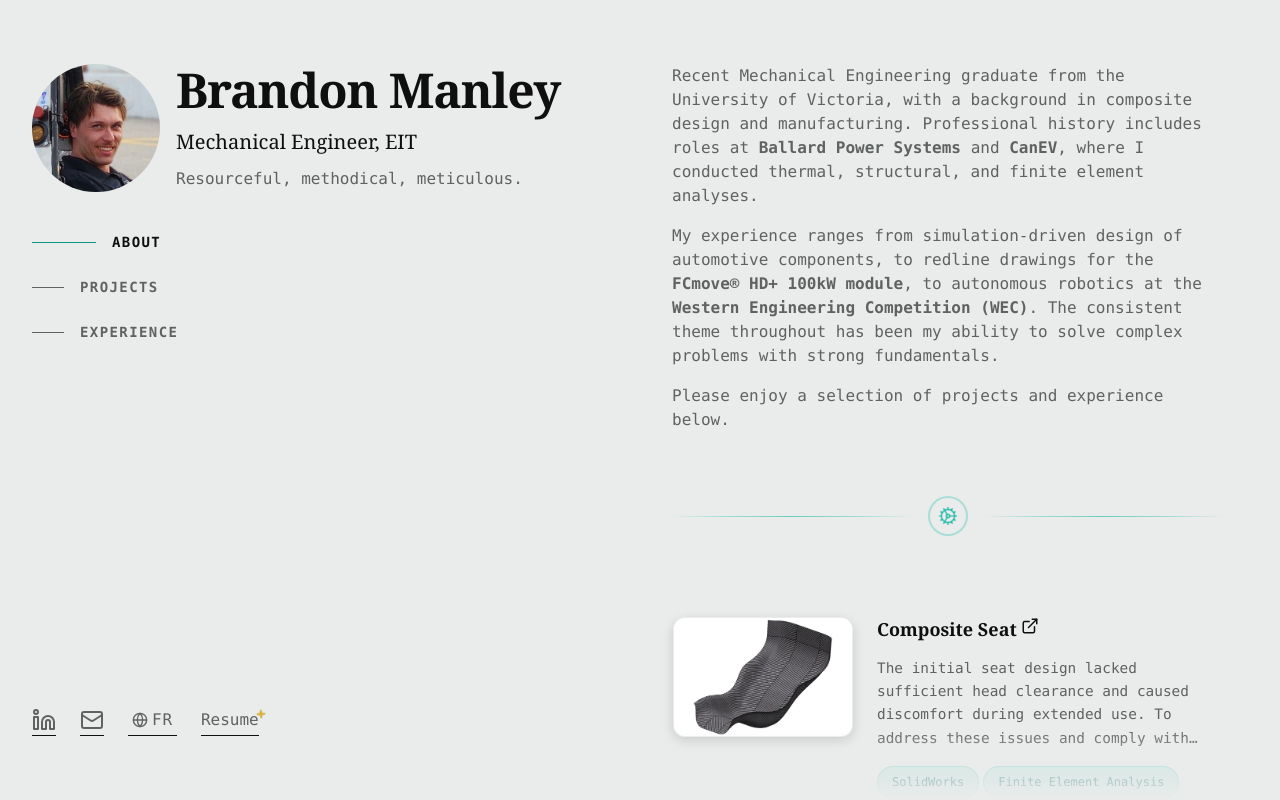
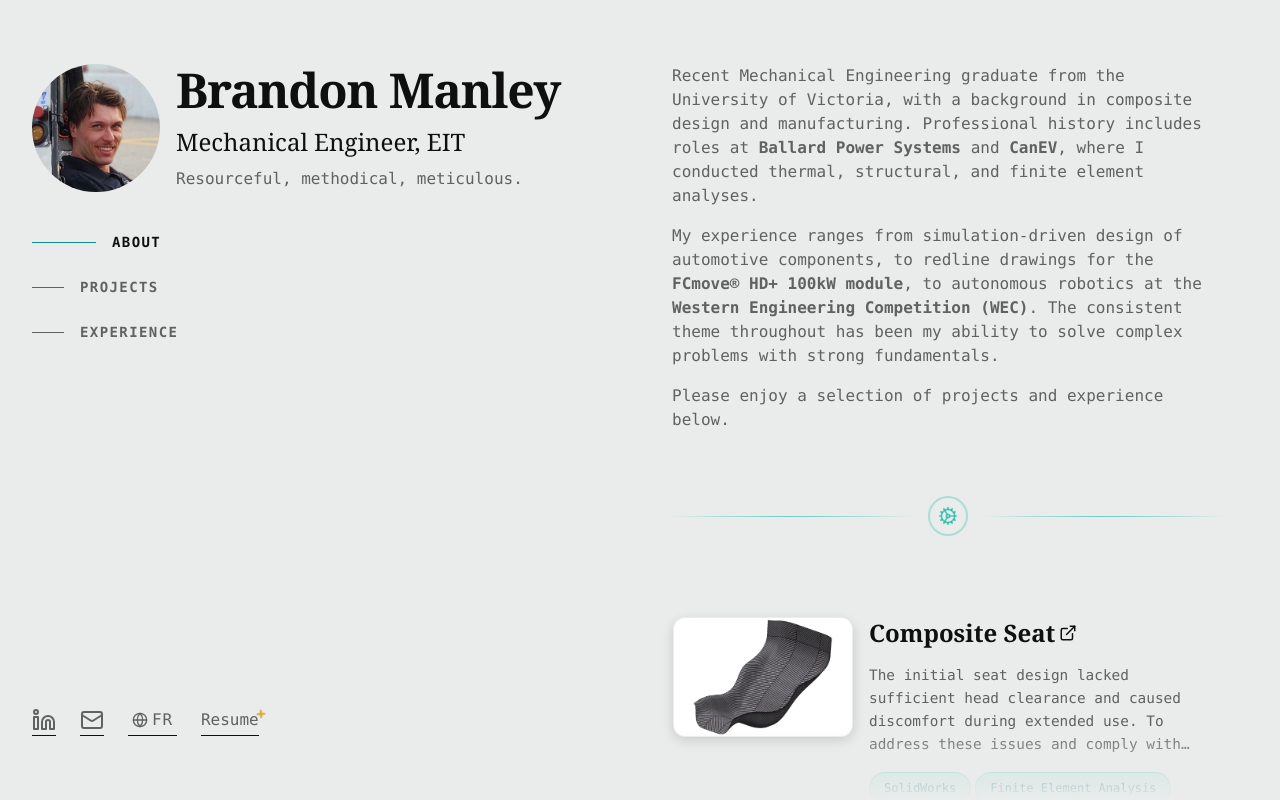
Before and after one commit to bmanley95/mech-eng-portfolio, a React (Vite) app: page / in a window 1280 px wide. Built offline with nearby package versions, Linux system fonts and the light colour scheme; no server answers; a web font is replaced by a local one.

Commit message:
fix: visual hierarchy and adjust spacing
Signed-off-by: Bryce McMath (GitKraken) <bryce.j.mcmath@gmail.com>

```diff
--- a/src/data/localizedContent.ts
+++ b/src/data/localizedContent.ts
@@ -96,7 +96,7 @@ export const localizedContent: Record<'en', LocalizedContent> &
         location: 'Victoria, BC',
         duration: 'Aug 2024 - Present',
         description:
-          'Redesigned and manufactured components for the UVic Formula Hybrid car, helping the team pass all inspections for 2025 competition, first time since 2019.',
+          'Redesigned and manufactured components for the UVic Formula Hybrid car, helping the team pass all inspections for 2025 competition, the first time since 2019.',
         technologies: [
           'SolidWorks',
           'ANSYS',
--- a/src/pages/Home.module.css
+++ b/src/pages/Home.module.css
@@ -79,7 +79,6 @@ button:hover,
   object-fit: cover;
 }
 
-/* Mobile layout - stack vertically */
 @media (max-width: 1024px) {
   .headingContainer {
     flex-direction: column;
@@ -100,7 +99,7 @@ button:hover,
 
 .subtitle {
   font-family: var(--font-heading);
-  font-size: 1.25rem;
+  font-size: 1.5rem;
   font-weight: 500;
   color: var(--color-text-primary);
   text-align: left;
@@ -299,7 +298,6 @@ button:hover,
   flex: 1;
 }
 
-/* Base styles for interactive items */
 .experienceItem,
 .projectItem {
   padding: var(--space-lg) 0;
@@ -314,12 +312,17 @@ button:hover,
   color: inherit;
 }
 
+.experienceItem:last-child,
+.projectItem:last-child {
+  margin-bottom: 0;
+}
+
 .experienceItem {
   flex-direction: column;
 }
 
 .projectItem {
-  gap: var(--space-lg);
+  gap: var(--space-md);
   align-items: flex-start;
   padding: var(--space-xl) 0;
 }
@@ -356,7 +359,7 @@ button:hover,
   height: 1.125rem;
   flex-shrink: 0;
   display: inline;
-  vertical-align: text-top;
+  vertical-align: baseline;
   margin-left: 0.25rem;
 }
 
@@ -392,7 +395,7 @@ button:hover,
 .projectTitle {
   color: var(--color-text-primary);
   transition: color 0.3s ease;
-  font-size: 1.125rem;
+  font-size: 1.5rem;
   font-weight: 600;
   line-height: 1.3;
   margin-bottom: var(--space-xs);
@@ -469,17 +472,22 @@ button:hover,
   margin-bottom: var(--space-sm);
 }
 
-.jobLocation,
-.jobMeta {
-  font-size: 0.875rem;
-  color: var(--color-text-secondary);
-  margin-bottom: var(--space-sm);
+.jobTitle {
+  font-size: 1rem;
+  font-weight: bold;
 }
 
-.jobLocation {
+.jobMeta {
+  font-size: 0.8rem;
   display: flex;
   align-items: center;
   gap: var(--space-xs);
+}
+
+.jobTitle,
+.jobMeta {
+  color: var(--color-text-secondary);
+  margin-bottom: var(--space-sm);
 }
 
 .projectDescription {
@@ -522,6 +530,7 @@ button:hover,
   align-items: center;
   gap: var(--space-sm);
   margin-bottom: var(--space-lg);
+  font-size: 0.8rem;
 }
 
 .contactIcon {
--- a/src/pages/Home.tsx
+++ b/src/pages/Home.tsx
@@ -453,12 +453,12 @@ function Home() {
                     )}
                   </h3>
                   <p className={styles.jobMeta}>
-                    {job.title} | {job.duration}
-                  </p>
-                  <p className={styles.jobLocation}>
+                    {job.duration}
+                    {' | '}
                     <MapPin className={styles.contactIcon} />
                     {job.location}
                   </p>
+                  <p className={styles.jobTitle}>{job.title}</p>
                   <p className={styles.jobDescription}>{job.description}</p>
                   <div className={styles.techBadgesContainer}>
                     {job.technologies.map((tech, techIndex) => (
```
